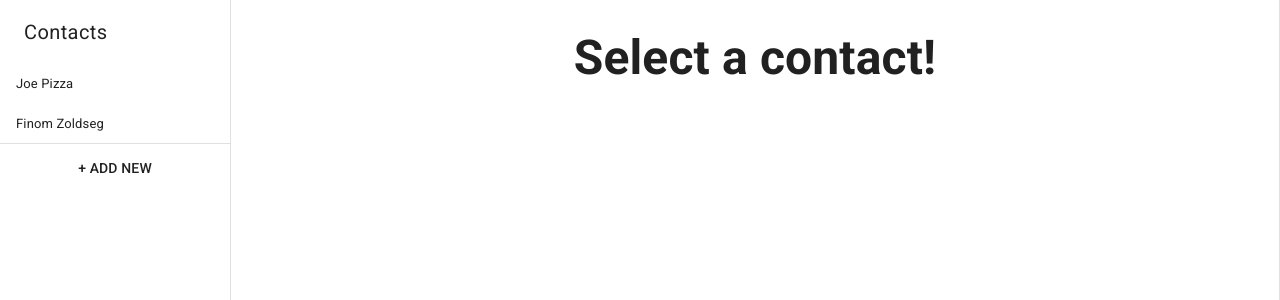
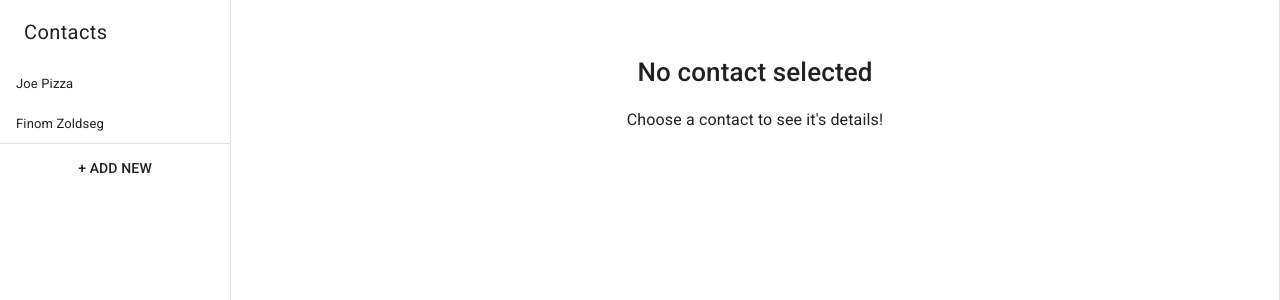
Before and after one commit to RichardOtvos/vue-contact-list, a Vue app: page /details/1#/details in a window 1280 px wide. Shown: the top 300 px of the page. Built offline with nearby package versions, Linux system fonts and the light colour scheme.

Commit message:
Add empty state and a transition

```diff
--- a/src/views/Details.vue
+++ b/src/views/Details.vue
@@ -1,10 +1,16 @@
 <template>
   <div class="contact-details-page">
     <div class="card-holder">
-      <ContactCard v-if="selectedContactId" />
-      <div class="empty-contact" v-else>
-        <h1>Select a contact!</h1>
-      </div>
+      <transition name="fade" mode="out-in">
+        <ContactCard v-if="selectedContactId" />
+        <div class="empty-contact" v-else>
+          <md-empty-state
+            md-label="No contact selected"
+            md-description="Choose a contact to see it's details!"
+          >
+          </md-empty-state>
+        </div>
+      </transition>
     </div>
   </div>
 </template>
```
